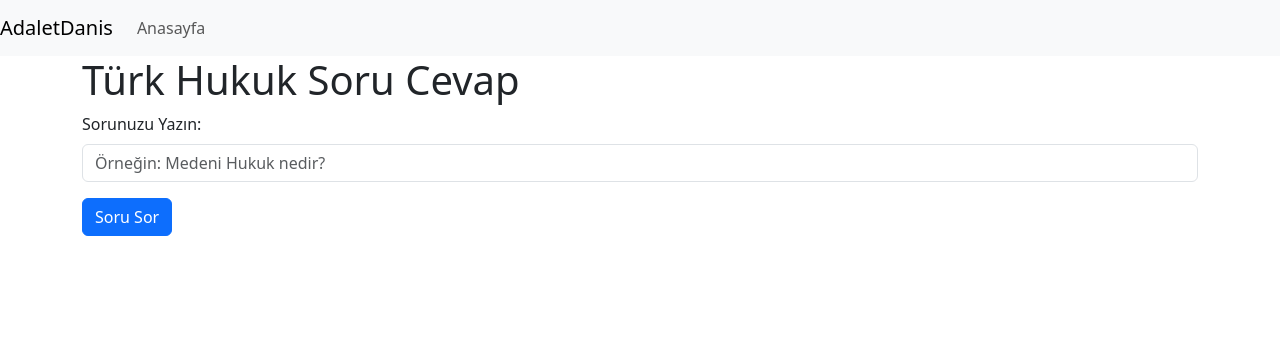
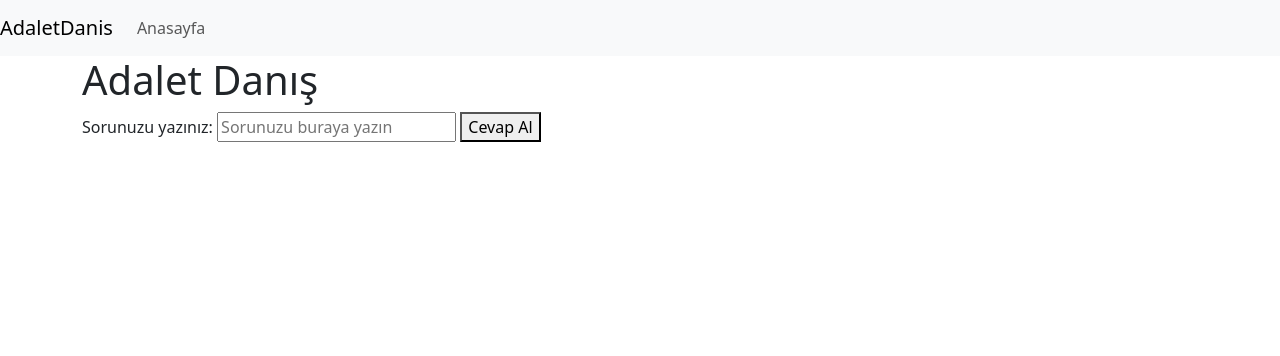
Before and after one commit to berilkln/ChatBot-Project, a Django app: page / in a window 1280 px wide. Shown: the top 356 px of the page. Run offline with Django 5.2, Linux system fonts and the light colour scheme.

Commit message:
Update _askquestion.html

```diff
--- a/AdaletDanis/chatbot/templates/chatbot/partials/_askquestion.html
+++ b/AdaletDanis/chatbot/templates/chatbot/partials/_askquestion.html
@@ -1,18 +1,15 @@
 <div class="container">
-    <h1>Türk Hukuk Soru Cevap</h1>
-    <form method="POST">
+  <h1>Adalet Danış</h1>
+  <form method="POST">
       {% csrf_token %}
-      <div class="mb-3">
-        <label class="form-label">Sorunuzu Yazın:</label>
-        <input type="text" class="form-control" name="question" placeholder="Örneğin: Medeni Hukuk nedir?">
-      </div>
-      <div class="mb-3">
-        <button type="submit" class="btn btn-primary">Soru Sor</button>
-      </div>
-    </form>
-
-    {% if answer %}
-      <h2>Cevap:</h2>
+      <label for="question">Sorunuzu yazınız:</label>
+      <input type="text" id="question" name="question" placeholder="Sorunuzu buraya yazın" required>
+      <button type="submit">Cevap Al</button>
+  </form>
+  {% if answer %}
+  <div class="answer">
+      <strong>Cevap:</strong>
       <p>{{ answer }}</p>
-    {% endif %}
   </div>
+  {% endif %}
+</div>
```
